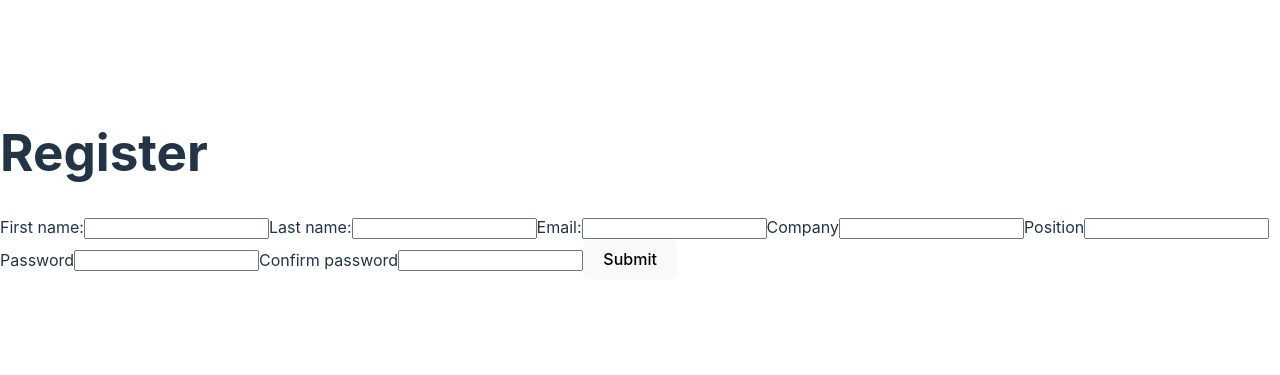
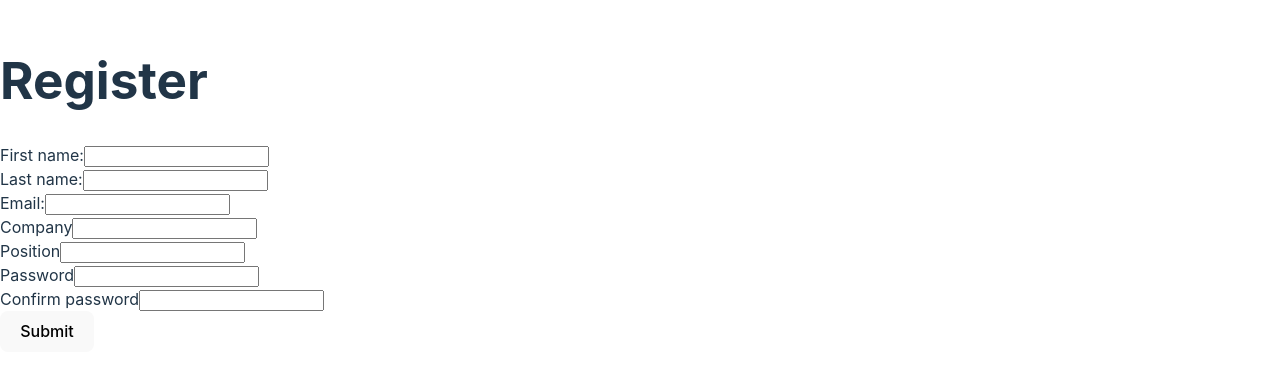
Before and after one commit to lifeanddoodles/issue-tracking, a React (Vite) app in the folder frontend/: page /register in a window 1280 px wide. Shown: the part 215-590 px from the top of the page. Built offline with nearby package versions, Linux system fonts and the light colour scheme.

Commit message:
Create Input component, update Register page

```diff
--- /dev/null
+++ b/frontend/src/components/Input/index.tsx
@@ -0,0 +1,160 @@
+interface IBaseInputProps {
+  label?: string;
+  id: string;
+  type?: string;
+  value: string;
+  onChange: (e: React.ChangeEvent<HTMLInputElement>) => void;
+  errors: { [key: string]: string[] } | null;
+  setErrors: React.Dispatch<
+    React.SetStateAction<{
+      [key: string]: string[];
+    } | null>
+  >;
+  required?: boolean;
+  minLength?: number;
+  "aria-invalid"?: boolean;
+}
+
+interface IEmailInputProps extends IBaseInputProps {
+  pattern?: string;
+}
+
+function getReadableInputName(id: string) {
+  switch (id) {
+    case "firstName":
+      return "First name";
+    case "lastName":
+      return "Last name";
+    case "email":
+      return "Email";
+    case "password":
+      return "Password";
+    case "confirmPassword":
+      return "Confirm password";
+    case "company":
+      return "Company";
+    case "position":
+      return "Position";
+    default:
+      return id;
+  }
+}
+
+function validateInput({
+  target,
+  setErrors,
+}: {
+  target: HTMLInputElement;
+  setErrors: React.Dispatch<
+    React.SetStateAction<{
+      [key: string]: string[];
+    } | null>
+  >;
+}) {
+  const { id, value, pattern, minLength, required } = target;
+  if (required && value.length === 0) {
+    setErrors((errors: { [key: string]: string[] } | null) => {
+      return !errors?.[id].includes(`${getReadableInputName(id)} is required`)
+        ? {
+            ...errors,
+            [`${id}`]: [
+              ...(errors?.[id] ?? []),
+              `${getReadableInputName(id)} is required`,
+            ],
+          }
+        : errors;
+    });
+  }
+  if (minLength && value.length < minLength) {
+    setErrors((errors: { [key: string]: string[] } | null) => {
+      return !errors?.[id].includes(
+        `${getReadableInputName(id)} must be at least ${minLength} characters`
+      )
+        ? {
+            ...errors,
+            [`${id}`]: [
+              ...(errors?.[id] ?? []),
+              `${getReadableInputName(
+                id
+              )} must be at least ${minLength} characters`,
+            ],
+          }
+        : errors;
+    });
+  }
+  if (pattern && !value.match(pattern)) {
+    setErrors((errors: { [key: string]: string[] } | null) => {
+      return !errors?.[id].includes(
+        `${getReadableInputName(
+          id
+        )} must match the following pattern: ${pattern}`
+      )
+        ? {
+            ...errors,
+            [`${id}`]: [
+              ...(errors?.[id] ?? []),
+              `${getReadableInputName(
+                id
+              )} must match the following pattern: ${pattern}`,
+            ],
+          }
+        : errors;
+    });
+  }
+}
+
+const Input = ({
+  label,
+  id,
+  type,
+  value,
+  onChange,
+  errors,
+  setErrors,
+  required,
+  ...props
+}: IBaseInputProps | IEmailInputProps) => {
+  const handleOnChange = (e: React.ChangeEvent<HTMLInputElement>) => {
+    onChange(e);
+  };
+
+  const handleOnBlur = (e: React.ChangeEvent<HTMLInputElement>) => {
+    const target = e.target;
+    validateInput({
+      target,
+      setErrors,
+    });
+  };
+
+  const inputHasErrors = errors && errors?.[id]?.length > 0;
+
+  return (
+    <div>
+      {label && <label htmlFor={id}>{label}</label>}
+      <input
+        type={type || "text"}
+        id={id}
+        name={id}
+        onChange={handleOnChange}
+        onBlur={handleOnBlur}
+        value={value}
+        required={required}
+        {...props}
+        aria-invalid={inputHasErrors || false}
+        aria-errormessage={`${id}-errors`}
+      />
+      {inputHasErrors && (
+        <ul
+          id={`${id}-errors`}
+          aria-live={inputHasErrors ? "assertive" : "off"}
+        >
+          {errors?.[id]?.map((error) => (
+            <li key={error}>{error}</li>
+          ))}
+        </ul>
+      )}
+    </div>
+  );
+};
+
+export default Input;
--- a/frontend/src/pages/Register/index.tsx
+++ b/frontend/src/pages/Register/index.tsx
@@ -1,4 +1,5 @@
 import { useState } from "react";
+import Input from "../../components/Input";
 
 const Register = () => {
   const [formData, setFormData] = useState({
@@ -19,7 +20,9 @@ const Register = () => {
     password,
     passwordConfirm,
   } = formData;
-  const [errors, setErrors] = useState([]);
+  const [errors, setErrors] = useState<{ [key: string]: string[] } | null>(
+    null
+  );
 
   const handleChange = (e: React.ChangeEvent<HTMLInputElement>) => {
     const target = e.target;
@@ -38,70 +41,77 @@ const Register = () => {
   return (
     <form onSubmit={handleSubmit}>
       <h1>Register</h1>
-      <label htmlFor="firstName">First name:</label>
-      <input
+      <Input
+        label="First name:"
         type="text"
         id="firstName"
-        name="firstName"
         onChange={handleChange}
         value={firstName}
         minLength={2}
+        errors={errors}
+        setErrors={setErrors}
         required
       />
-      <label htmlFor="lastName">Last name:</label>
-      <input
+      <Input
+        label="Last name:"
         type="text"
         id="lastName"
-        name="lastName"
         onChange={handleChange}
         value={lastName}
         minLength={2}
+        errors={errors}
+        setErrors={setErrors}
         required
       />
-      <label htmlFor="email">Email:</label>
-      <input
+      <Input
+        label="Email:"
         type="email"
         id="email"
-        name="email"
         onChange={handleChange}
         value={email}
         required
+        errors={errors}
+        setErrors={setErrors}
       />
-      <label htmlFor="company">Company</label>
-      <input
+      <Input
+        label="Company"
         type="text"
         id="company"
-        name="company"
         onChange={handleChange}
         value={company}
         required
+        errors={errors}
+        setErrors={setErrors}
       />
-      <label htmlFor="position">Position</label>
-      <input
+      <Input
+        label="Position"
         type="text"
         id="position"
-        name="position"
         onChange={handleChange}
         value={position}
         required
+        errors={errors}
+        setErrors={setErrors}
       />
-      <label htmlFor="password">Password</label>
-      <input
+      <Input
+        label="Password"
         type="password"
         id="password"
-        name="password"
         onChange={handleChange}
         value={password}
         required
+        errors={errors}
+        setErrors={setErrors}
       />
-      <label htmlFor="passwordConfirm">Confirm password</label>
-      <input
+      <Input
+        label="Confirm password"
         type="password"
         id="passwordConfirm"
-        name="passwordConfirm"
         onChange={handleChange}
         value={passwordConfirm}
         required
+        errors={errors}
+        setErrors={setErrors}
       />
       <button type="submit">Submit</button>
     </form>
```
